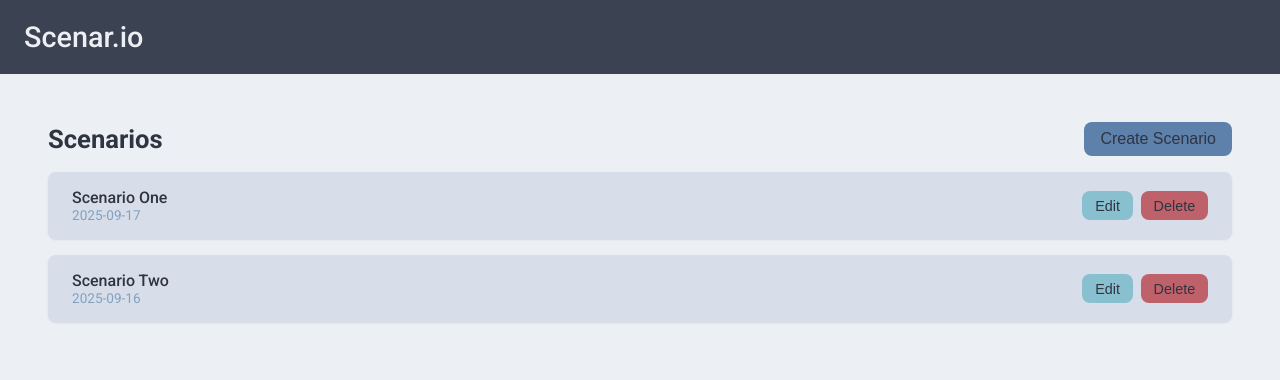
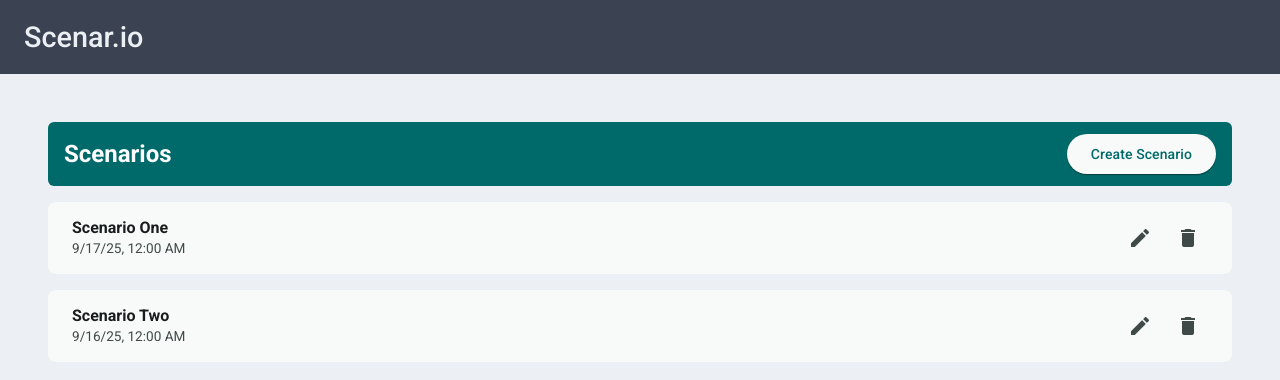
Before and after one commit to SignificantNose/scenario-editor, an Angular app: page / in a window 1280 px wide. Shown: the top 380 px of the page. Built offline with nearby package versions, Linux system fonts and the light colour scheme.

Commit message:
feat(app): angular material introduced

```diff
--- a/package.json
+++ b/package.json
@@ -23,10 +23,12 @@
   },
   "private": true,
   "dependencies": {
+    "@angular/cdk": "20.2.4",
     "@angular/common": "^20.3.0",
     "@angular/compiler": "^20.3.0",
     "@angular/core": "^20.3.0",
     "@angular/forms": "^20.3.0",
+    "@angular/material": "20.2.4",
     "@angular/platform-browser": "^20.3.0",
     "@angular/platform-server": "^20.3.0",
     "@angular/router": "^20.3.0",
--- a/src/app/pages/scenario-edit/scenario-edit.component.html
+++ b/src/app/pages/scenario-edit/scenario-edit.component.html
@@ -1,13 +1,12 @@
 <div class="editor-container">
-  <div class="editor-header">
-    <h2 class="editor-title">Edit Scenario</h2>
-    <div class="editor-actions">
-      <button class="btn-cancel" (click)="cancel()">Cancel</button>
-      <button class="btn-save" (click)="saveChanges()">Save Changes</button>
-    </div>
-  </div>
+  <mat-toolbar color="primary" class="editor-header">
+    <span class="editor-title">Edit Scenario</span>
+    <span class="spacer"></span>
+    <button mat-stroked-button color="accent" (click)="cancel()">Cancel</button>
+    <button mat-flat-button color="accent" (click)="saveChanges()">Save Changes</button>
+  </mat-toolbar>
 
   <div class="editor-main">
-    <app-scenario-designer class="designer" [scenario]="exampleScenario"></app-scenario-designer>
+    <app-scenario-designer class="designer"></app-scenario-designer>
   </div>
 </div>
--- a/src/app/pages/scenario-edit/scenario-edit.component.scss
+++ b/src/app/pages/scenario-edit/scenario-edit.component.scss
@@ -4,57 +4,6 @@
   width: 100%;
   height: 100%;
   box-sizing: border-box;
-}
-
-.editor-header {
-  display: flex;
-  flex-direction: column;
-  gap: 8px;
-  padding: 12px 20px;
-  border-bottom: 1px solid #ddd;
-}
-
-.editor-title {
-  margin: 0;
-  font-size: 1.25rem;
-  font-weight: 500;
-  color: var(--text-primary, #ECEFF4);
-}
-
-.editor-actions {
-  display: flex;
-  justify-content: center;
-  gap: 1rem;
-}
-
-.btn-cancel {
-  padding: 0.5rem 1rem;
-  border-radius: 6px;
-  border: none;
-  cursor: pointer;
-  font-size: 1rem;
-  background: #4C566A;
-  color: #ECEFF4;
-  transition: background 0.2s;
-}
-
-.btn-cancel:hover {
-  background: #5E81AC;
-}
-
-.btn-save {
-  padding: 0.5rem 1rem;
-  border-radius: 6px;
-  border: none;
-  cursor: pointer;
-  font-size: 1rem;
-  background: #5E81AC;
-  color: #ECEFF4;
-  transition: background 0.2s;
-}
-
-.btn-save:hover {
-  background: #81A1C1;
 }
 
 .editor-main {
--- a/src/app/pages/scenario-list/scenario-list.component.html
+++ b/src/app/pages/scenario-list/scenario-list.component.html
@@ -1,17 +1,24 @@
-<div class="scenario-list-header">
+<mat-toolbar class="scenario-list-header">
   <span class="scenario-list-title">Scenarios</span>
-  <button class="btn-primary" (click)="createScenario()">Create Scenario</button>
-</div>
+  <button mat-raised-button color="primary" (click)="createScenario()">Create Scenario</button>
+</mat-toolbar>
 
 <div class="scenario-list">
-  <div class="scenario-card" *ngFor="let scenario of scenarios">
-    <div class="scenario-info">
-      <div class="scenario-name">{{ scenario.name }}</div>
-      <div class="scenario-date">{{ scenario.createdAt }}</div>
+  <mat-card class="scenario-card" *ngFor="let scenario of scenarios">
+    <div class="scenario-content">
+      <div class="scenario-info">
+        <div class="scenario-name">{{ scenario.name }}</div>
+        <div class="scenario-date">{{ scenario.createdAt | date: 'short' }}</div>
+      </div>
+
+      <div class="scenario-actions">
+        <button mat-icon-button color="primary" (click)="editScenario(scenario.id)">
+          <mat-icon>edit</mat-icon>
+        </button>
+        <button mat-icon-button color="warn" (click)="deleteScenario(scenario.id)">
+          <mat-icon>delete</mat-icon>
+        </button>
+      </div>
     </div>
-    <div class="scenario-actions">
-      <button class="btn-edit" (click)="editScenario(scenario.id)">Edit</button>
-      <button class="btn-delete" (click)="deleteScenario(scenario.id)">Delete</button>
-    </div>
-  </div>
+  </mat-card>
 </div>
--- a/src/app/pages/scenario-list/scenario-list.component.scss
+++ b/src/app/pages/scenario-list/scenario-list.component.scss
@@ -1,50 +1,27 @@
-.scenario-list-header {
+.scenario-list {
+  display: grid;
+  gap: 1rem;
+  margin-top: 1rem;
+}
+
+/* Card layout fix */
+.scenario-card {
+  padding: 0; // remove default Material padding
+  border-radius: 8px;
+  background-color: var(--mat-sys-surface, #2e3440);
+  box-shadow: var(--mat-elevation-2);
+  transition: transform 0.15s ease, background-color 0.2s ease;
+
+  &:hover {
+    transform: translateY(-2px);
+    background-color: var(--mat-sys-surface-container-high, #3b4252);
+  }
+
+  .scenario-content {
     display: flex;
     justify-content: space-between;
     align-items: center;
-  margin-bottom: 1rem;
-
-  .scenario-list-title {
-    font-size: 1.6rem;
-    font-weight: 600;
-    color: var(--text-primary, #ECEFF4);
-  }
-
-  .btn-primary {
-    background-color: #5E81AC;
-    color: var(--text-primary, #ECEFF4);
-    border: none;
-    border-radius: var(--border-radius, 6px);
-    padding: 0.5rem 1rem;
-    font-size: 1rem;
-    cursor: pointer;
-    transition: background-color 0.2s ease;
-
-    &:hover {
-      background-color: #81A1C1;
-    }
-  }
-}
-
-.scenario-list {
-  display: grid;
-  gap: 1rem;
-}
-
-.scenario-card {
-  display: flex;
-  justify-content: space-between;
-  align-items: center;
-  background-color: var(--bg-card, #434C5E);
     padding: 1rem 1.5rem;
-  border-radius: var(--border-radius, 8px);
-  box-shadow: var(--shadow-sm, 0 1px 3px rgba(0, 0, 0, 0.2));
-  transition: background-color 0.2s ease, transform 0.15s ease;
-
-  &:hover {
-    background-color: var(--bg-light, #4C566A);
-    transform: translateY(-2px);
-  }
   }
 
   .scenario-info {
@@ -52,43 +29,40 @@
     flex-direction: column;
 
     .scenario-name {
-    font-weight: 500;
-    color: var(--text-primary, #ECEFF4);
+      font-weight: 600;
+      font-size: 1rem;
+      color: var(--mat-sys-on-surface, #eceff4);
     }
 
     .scenario-date {
       font-size: 0.85rem;
-    color: var(--text-secondary-light, #D8DEE9);
+      color: var(--mat-sys-on-surface-variant, #d8dee9);
     }
   }
 
   .scenario-actions {
     display: flex;
     gap: 0.5rem;
+    flex-shrink: 0;
 
     button {
-    padding: 0.4rem 0.8rem;
-    border-radius: var(--border-radius, 6px);
-    font-size: 0.9rem;
-    cursor: pointer;
-    border: none;
-    color: var(--text-primary, #ECEFF4);
-    transition: all 0.2s ease;
+      transition: background-color 0.2s ease;
     }
-
-  .btn-edit {
-    background-color: #88C0D0;
-
-    &:hover {
-      background-color: #81A1C1;
   }
 }
 
-  .btn-delete {
-    background-color: #BF616A;
+/* Header */
+.scenario-list-header {
+  display: flex;
+  justify-content: space-between;
+  align-items: center;
+  background-color: var(--mat-sys-primary, #5e81ac);
+  color: var(--mat-sys-on-primary, #eceff4);
+  padding: 0.75rem 1rem;
+  border-radius: 6px;
 
-    &:hover {
-      background-color: #A5424D;
+  .scenario-list-title {
+    font-size: 1.5rem;
+    font-weight: 600;
   }
 }
-}
--- a/src/index.html
+++ b/src/index.html
@@ -6,6 +6,8 @@
   <base href="/">
   <meta name="viewport" content="width=device-width, initial-scale=1">
   <link rel="icon" type="image/x-icon" href="favicon.ico">
+  <link href="https://fonts.googleapis.com/css2?family=Roboto:wght@300;400;500&display=swap" rel="stylesheet">
+  <link href="https://fonts.googleapis.com/icon?family=Material+Icons" rel="stylesheet">
 </head>
 <body>
   <app-root></app-root>
--- a/src/styles.scss
+++ b/src/styles.scss
@@ -1,3 +1,38 @@
+
+// Include theming for Angular Material with `mat.theme()`.
+// This Sass mixin will define CSS variables that are used for styling Angular Material
+// components according to the Material 3 design spec.
+// Learn more about theming and how to use it for your application's
+// custom components at https://material.angular.dev/guide/theming
+@use '@angular/material' as mat;
+
+html {
+  @include mat.theme((
+    color: (
+      primary: mat.$cyan-palette,
+      tertiary: mat.$orange-palette,
+    ),
+    typography: Roboto,
+    density: 0,
+  ));
+}
+
+body {
+  // Default the application to a light color theme. This can be changed to
+  // `dark` to enable the dark color theme, or to `light dark` to defer to the
+  // user's system settings.
+  color-scheme: light;
+
+  // Set a default background, font and text colors for the application using
+  // Angular Material's system-level CSS variables. Learn more about these
+  // variables at https://material.angular.dev/guide/system-variables
+  background-color: var(--mat-sys-surface);
+  color: var(--mat-sys-on-surface);
+  font: var(--mat-sys-body-medium);
+
+  // Reset the user agent margin.
+  margin: 0;
+}
 @import url('https://fonts.googleapis.com/css2?family=Roboto:wght@400;500;700&display=swap');
 
 :root {
@@ -43,3 +78,6 @@ html, body {
   margin: 0;
   color: var(--text-primary);
 }
+
+html, body { height: 100%; }
+body { margin: 0; font-family: Roboto, "Helvetica Neue", sans-serif; }
```
Also changed, not shown: src/app/pages/scenario-edit/scenario-edit.component.ts (+10 -1 lines), src/app/pages/scenario-list/scenario-list.component.ts (+6 -2 lines), 1 other file (tests, documents, lock files or other folders). Lines whose indentation alone changed are shown as unchanged.
